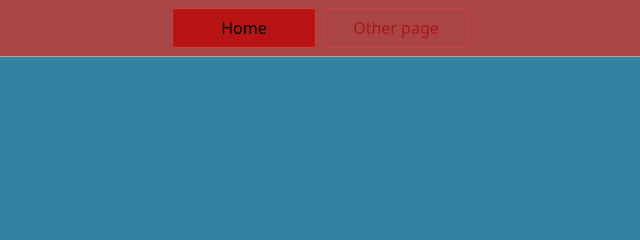
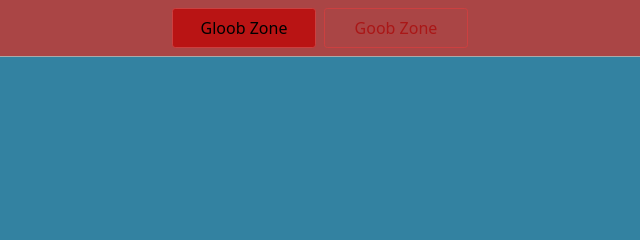
Before and after one commit to NikoArc42/bongy, a website: page index.html in a window 1280 px wide. Shown: the top 240 px of the page, 320-960 px from the left. Drawn offline with Linux system fonts and the light colour scheme.

Commit message:
Gloobertons added

```diff
--- a/index.html
+++ b/index.html
@@ -13,8 +13,8 @@
   </head>
   <body>
     <nav>
-      <a href="/" aria-current="page">Home</a>
-      <a href="/page2.html">Other page</a>
+      <a href="/" aria-current="page">Gloob Zone</a>
+      <a href="/page2.html">Goob Zone</a>
     </nav>
     <main>
       <h1>The Bongies are invading</h1>
```
